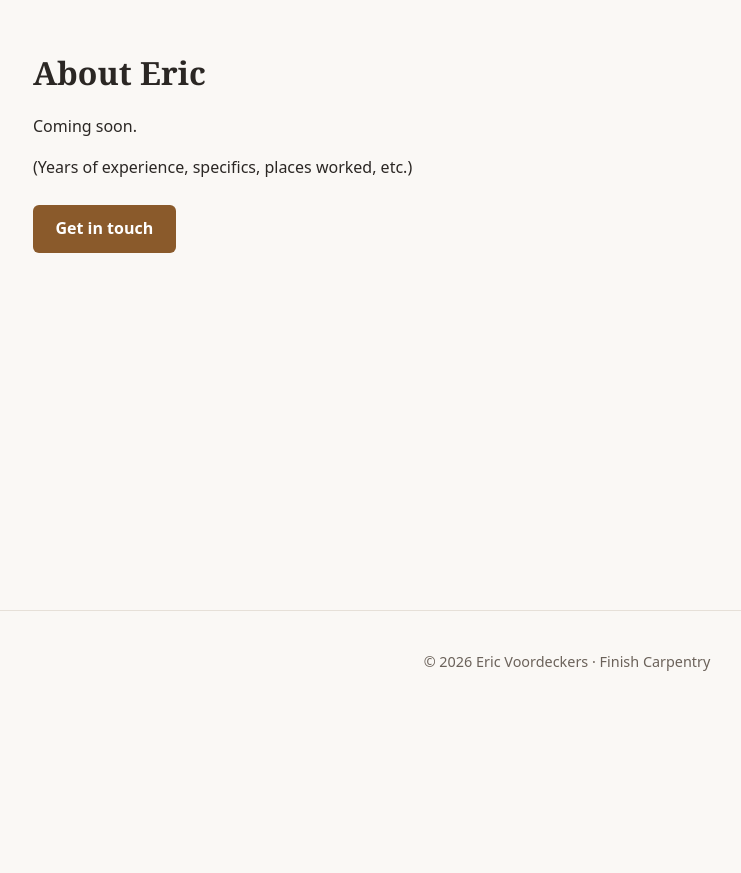
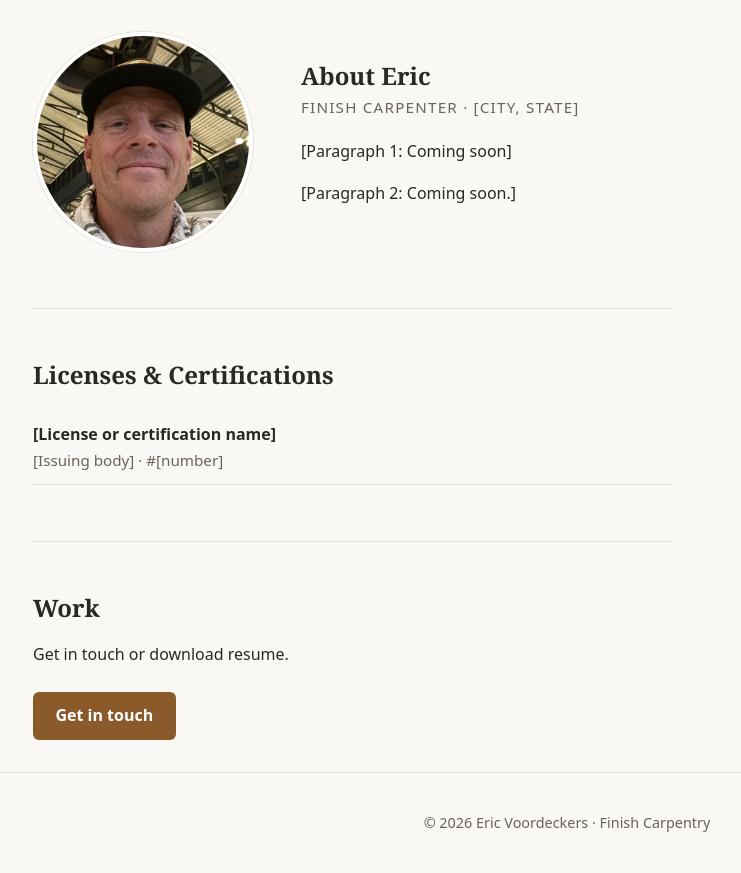
Before and after one commit to keatonvoordeckers/Voordeckers-Site, a Django app: page /about/ in a window 1280 px wide. Shown: the part 89-962 px from the top of the page, without its empty margins (73-814 px from the left). Before the commit the page ends 760 px from the top, so only its background shows below. Run offline with Django 5.2, Linux system fonts and the light colour scheme.

Commit message:
Added about page with image and placeholders

```diff
--- a/pages/templates/pages/about.html
+++ b/pages/templates/pages/about.html
@@ -2,23 +2,39 @@
 {% load static %}
 
 {% block title %}About | Eric Voordeckers{% endblock %}
+{% block description %}About Eric Voordeckers, a finish carpenter specializing in stair rails, ceilings, wall treatments and custom built-ins.{% endblock %}
 
 {% block content %}
-    <div class="about">
+    <section class="about-intro">
+        <img src="{% static 'images/eric.jpg' %}" alt="Eric Voordeckers" class="about-photo">
+
         <div class="about-text">
             <h1>About Eric</h1>
+            <p class="about-role">Finish Carpenter &middot; [City, State]</p>
             {# TODO: replace with Eric's bio #}
-            <p>Coming soon.</p>
-            <p>(Years of experience, specifics, places worked, etc.)</p>
+            <p>[Paragraph 1: Coming soon]</p>
+            <p>[Paragraph 2: Coming soon.]</p>
+        </div>
+    </section>
 
-            <div class="about-actions">
-                <a href="{% url 'contact' %}" class="button">Get in touch</a>
-                {# TODO: uncomment once I have resume PDF is in static/files/ #}
-                {# <a href="{% static 'files/eric-voordeckers-resume.pdf' %}" class="button button-outline" download>Download resume</a> #}
-            </div>
+    <section class="about-section" aria-labelledby="credentials-heading">
+        <h2 id="credentials-heading">Licenses &amp; Certifications</h2>
+        {# TODO: one <li> per license or certification #}
+        <ul class="credentials">
+            <li>
+                <strong>[License or certification name]</strong>
+                <span>[Issuing body] &middot; #[number]</span>
+            </li>
+        </ul>
+    </section>
+
+    <section class="about-section" aria-labelledby="resume-heading">
+        <h2 id="resume-heading">Work</h2>
+        <p>Get in touch or download resume.</p>
+        <div class="about-actions">
+            <a href="{% url 'contact' %}" class="button">Get in touch</a>
+            {# TODO: uncomment once the resume PDF is in static/files/ #}
+            {# <a href="{% static 'files/eric-voordeckers-resume.pdf' %}" class="button button-outline" download>Download resume</a> #}
         </div>
-
-        {# TODO: uncomment once I have Eric's headshot is in static/images/ #}
-        {# <img src="{% static 'images/eric.jpg' %}" alt="Eric Voordeckers" class="about-photo"> #}
-    </div>
+    </section>
 {% endblock %}
--- a/static/css/site.css
+++ b/static/css/site.css
@@ -314,25 +314,81 @@ img {
 }
 
 /* ---------- About ---------- */
-.about {
+.about-intro {
     display: grid;
     gap: 2rem;
-    align-items: start;
+    justify-items: center;
+    text-align: center;
 }
 
 @media (min-width: 768px) {
-    .about {
-        grid-template-columns: 3fr 2fr;
+    .about-intro {
+        grid-template-columns: auto 1fr;
+        align-items: center;
+        justify-items: start;
+        gap: 3rem;
+        text-align: left;
     }
+}
+
+.about-photo {
+    width: 220px;
+    aspect-ratio: 1;
+    object-fit: cover;
+    object-position: center 30%;
+    border-radius: 50%;
+    border: 4px solid var(--color-surface);
+    box-shadow: 0 0 0 1px var(--color-border);
+}
+
+.about-photo-placeholder {
+    display: grid;
+    place-items: center;
+    background: var(--color-border);
+    color: var(--color-muted);
+    font-family: var(--font-heading);
+    font-size: 3.5rem;
 }
 
 .about-text {
     max-width: 40rem;
 }
 
-.about-photo {
-    width: 100%;
-    border-radius: var(--radius);
+.about-text h1 {
+    margin: 0 0 0.25rem;
+}
+
+.about-role {
+    margin: 0 0 1.25rem;
+    color: var(--color-muted);
+    font-size: 0.95rem;
+    letter-spacing: 0.08em;
+    text-transform: uppercase;
+}
+
+.about-section {
+    max-width: 40rem;
+    margin-top: 3.5rem;
+    padding-top: 2rem;
+    border-top: 1px solid var(--color-border);
+}
+
+.credentials {
+    margin: 0;
+    padding: 0;
+    list-style: none;
+}
+
+.credentials li {
+    display: flex;
+    flex-direction: column;
+    padding-block: 0.75rem;
+    border-bottom: 1px solid var(--color-border);
+}
+
+.credentials span {
+    color: var(--color-muted);
+    font-size: 0.95rem;
 }
 
 .about-actions {
```
Also changed, not shown: static/images/eric.jpg (added).
